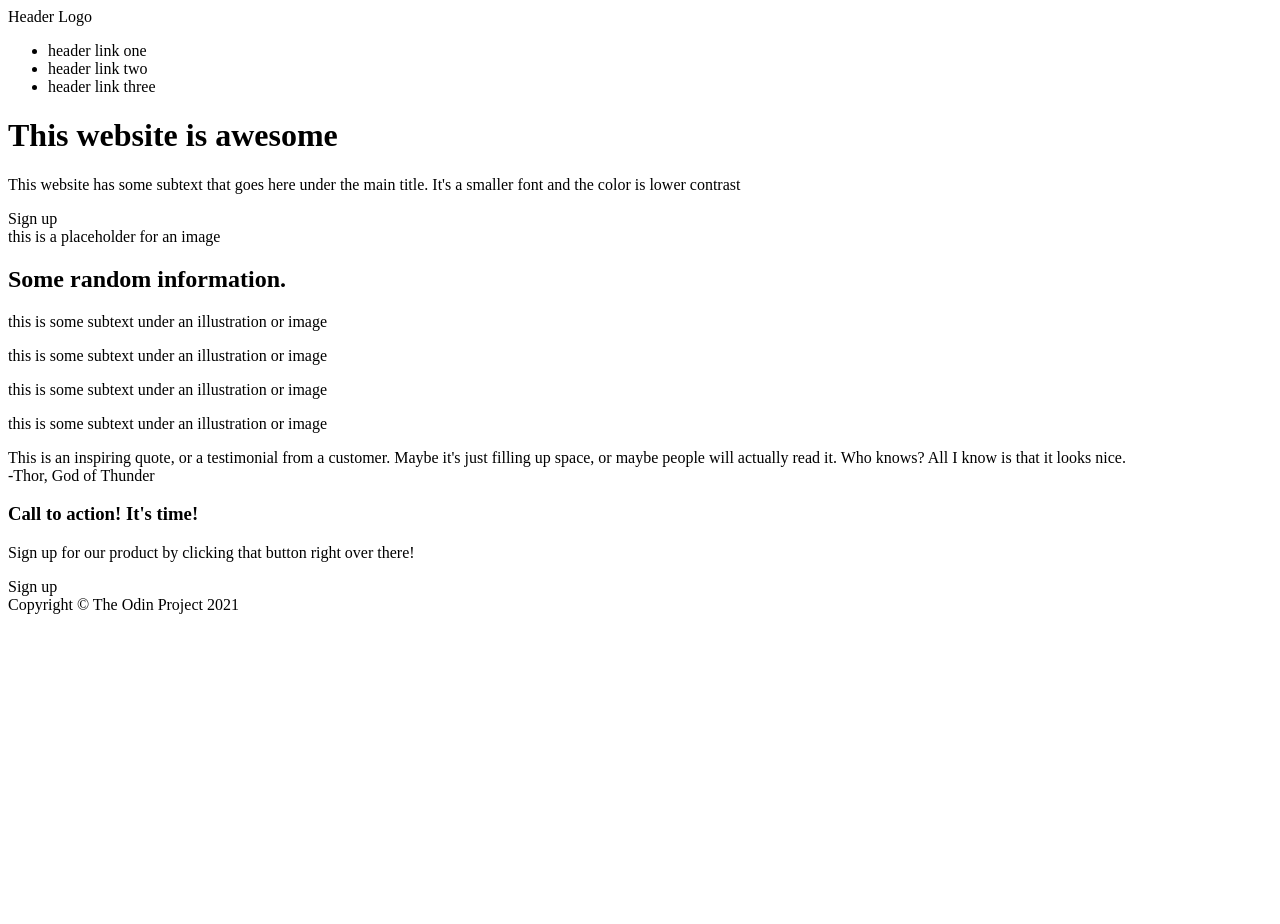
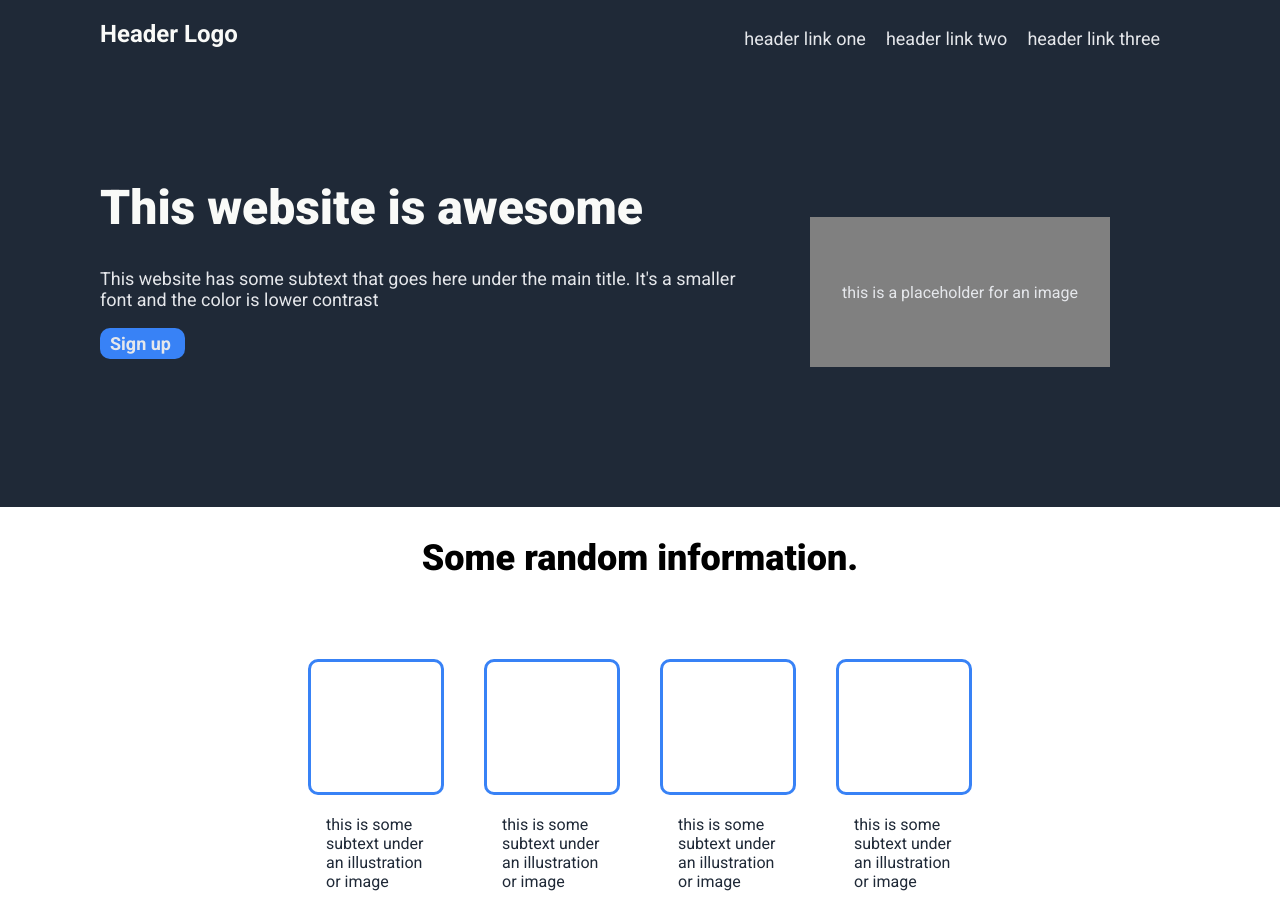
Before and after one commit to mordsmiez/landing-page-odin, a plain HTML site: page index.html in a window 1280 px wide. Shown: the top 924 px of the page. Before the commit the page ends 800 px from the top, so only its background shows below. Drawn offline with Linux system fonts and the light colour scheme.

Commit message:
Add css-stylesheet Added style to landing page via css-stylesheet

```diff
--- a/index.html
+++ b/index.html
@@ -5,6 +5,8 @@
     <meta name="viewport" content="width=device-width, initial-scale=1.0">
     <link rel="stylesheet" href="style.css">
     <title>Landing Page</title>
+    <style>@import url('https://fonts.googleapis.com/css2?family=Roboto:ital,wght@0,100..900;1,100..900&display=swap');
+    </style>
 </head>
 <body>
     <div class="header">
@@ -41,19 +43,19 @@
             <div class="rounded-boxes">
                 <div class="box">
                     <div class="bluebox"></div>
-                    <p>this is some subtext under an illustration or image</p>
+                    <div class="boxtext">this is some subtext under an illustration or image</div>
                 </div>
                  <div class="box">
                     <div class="bluebox"></div>
-                    <p>this is some subtext under an illustration or image</p>
+                     <div class="boxtext">this is some subtext under an illustration or image</div>
                 </div>
                  <div class="box">
                     <div class="bluebox"></div>
-                    <p>this is some subtext under an illustration or image</p>
+                    <div class="boxtext">this is some subtext under an illustration or image</div>
                 </div>
                  <div class="box">
                     <div class="bluebox"></div>
-                    <p>this is some subtext under an illustration or image</p>
+                    <div class="boxtext">this is some subtext under an illustration or image</div>
                 </div>
             </div>
         </div>
--- a/style.css
+++ b/style.css
@@ -0,0 +1,180 @@
+
+* {
+    font-family: 'Roboto';
+}
+
+body {
+    margin: 0px;
+    padding: 0px;
+}
+.header {
+    color: white;
+    background-color: #1F2937;
+    display: flex;
+    justify-content: space-between;
+    padding: 10px 100px;
+}
+
+.headerlogo {
+    font-size: 24px;
+    color: #F9FAF8;
+    font-weight: bold;
+    margin-top: 10px ;
+}
+
+.header-links {
+    font-size: 18px;
+    color: #E5E7eb;
+}
+
+ul {
+    display: flex;
+    flex-direction: row;
+    list-style-type: none;
+}
+
+li {
+    margin-right: 20px;
+}
+
+.main {
+    margin: 0;
+    padding: 0;
+    display: flex;
+    flex-direction: column;
+    flex: 1;
+}
+
+.first-part {
+    background-color: #1F2937;
+    display: flex;
+    flex-direction: row;
+    justify-content: space-between;
+    padding: 70px 100px;
+}
+
+h1 {
+    font-size: 48px;
+    font-weight: 900;
+    color: #F9FAF8;
+}
+
+.textbox {
+    font-size: 18px;
+    color: #E5E7eb;
+}
+
+.image-box {
+    min-width: 300px;
+    height: 150px;
+    background-color:grey;
+    margin: 70px;
+    display: flex;
+    justify-content: center;
+    align-items: center;
+    color: #E5E7eb;
+}
+
+.sign-up-box {
+    background-color: #3882F6;
+    width: 65px;
+    padding: 5px 10px;
+    border-radius: 10px;
+    font-weight: bold;
+}
+
+.information {
+    display: flex;
+    flex-direction: column;
+    align-items: center;
+    margin-bottom: 100px;
+}
+
+h2 {
+    font-weight: 900;
+    font-size: 36px;
+}
+
+.rounded-boxes {
+    display: flex;
+    flex-direction: row;
+}
+
+
+.bluebox:empty {
+    display: flex;
+    min-height: 50px;
+    min-width: 50px;
+    max-width: 50px;
+    border-radius: 10px;
+    background-color: white;
+    padding: 40px;
+    border-style: solid;
+    border-color: #3882F6;
+    margin: 20px 10px;
+}
+
+.box {
+    display: flex;
+    flex-direction: column;
+    align-items: center;
+    margin: 30px 10px;
+
+}
+.boxtext {
+    max-width: 100px;
+    color:#1F2937
+}
+
+.quote {
+    display: flex;
+    flex-direction: column;
+    margin: 150px;
+}
+
+.quotetext {
+    color: #1F2937;
+    font-size: 36px;
+    font-weight: 300px;
+    font-style: italic;
+}
+
+.quoted {
+    align-self: flex-end;
+    font-weight: bold;
+}
+
+.action {
+    background-color: #3882F6;
+    color: white;
+    margin: 100px;
+    display: flex;
+    flex-direction: row;
+    justify-content: space-around;
+    border-radius: 10px;
+}
+
+.actiontext {
+   padding: 30px 60px;
+}
+
+.sign-up-button {
+    width: 65px;
+    padding: 5px 10px;
+    border-radius: 10px;
+    font-weight: bold;
+    border-style: solid;
+    border-color: white;
+    max-height: 20px;
+    align-self: center;
+}
+
+.footer {
+    background-color: #1F2937;
+    color: white;
+    padding: 30px;
+    display: flex;
+    justify-content: center;
+    flex: 0;
+    align-self: flex-end;
+}
```
